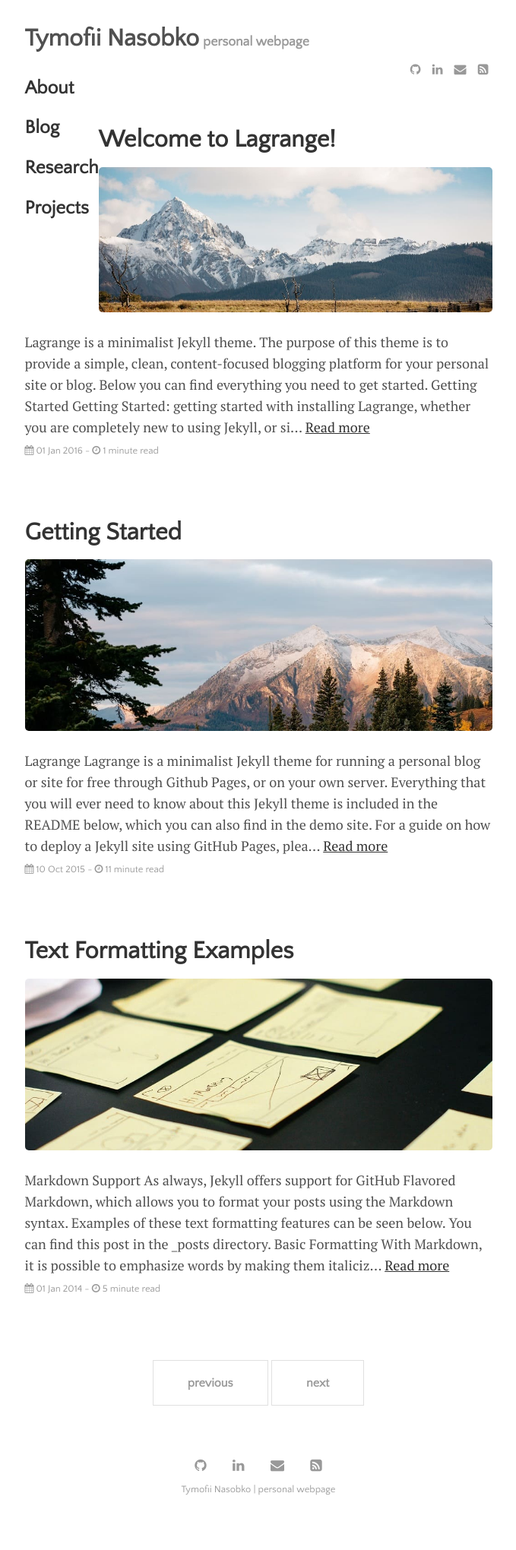
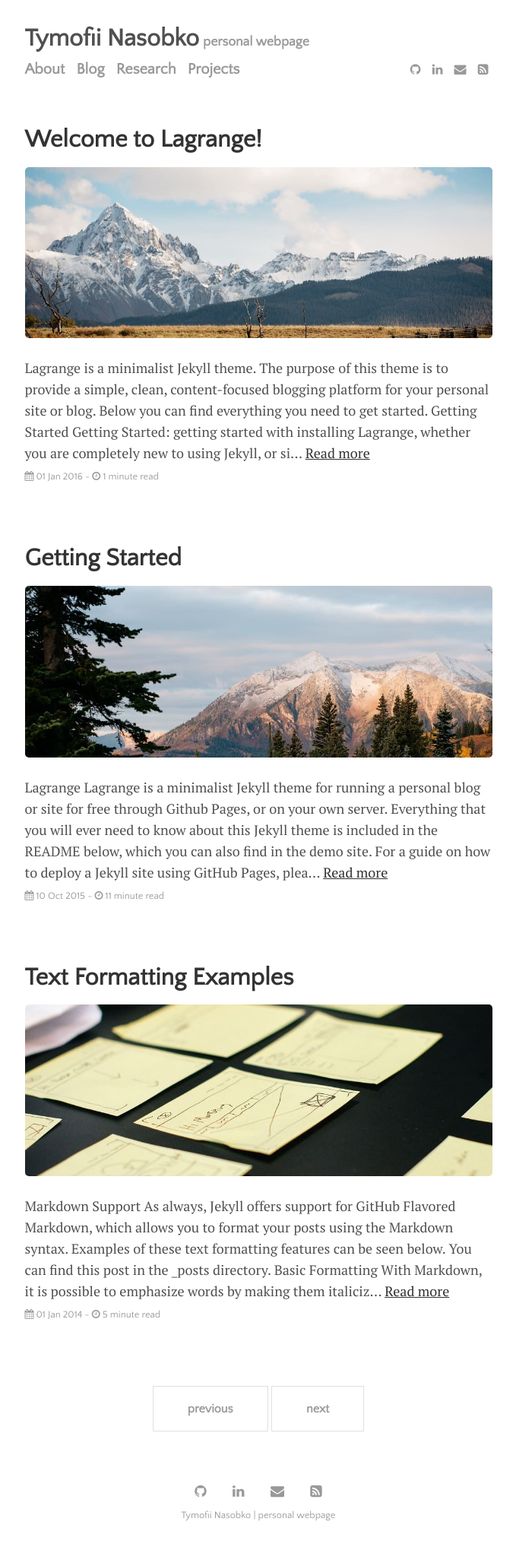
Before and after one commit to TimofiyJ/timofiyj.github.io, a Jekyll site: the page built from index.html, in a window 1280 px wide. Shown: the whole page at 76% size, without its empty margins (300-979 px from the left). Built offline with Jekyll 4.4.1, drawn with Linux system fonts in a browser that asks for light colours; the list of posts is cut into pages by our own code; before the commit the page ends 2006 px from its top, so only the background shows below that.

Commit message:
Fix font size

```diff
--- a/_includes/menu.html
+++ b/_includes/menu.html
@@ -1,7 +1,7 @@
 <div class="menu">
   <nav class="menu-content">
     {% for item in site.data.settings.menu %}
-      <h3 href="{{ site.github.url }}/{{ item.url }}">{{ item.name }}</h3>
+      <a href="{{ site.github.url }}/{{ item.url }}" style="font-size: 20px;">{{ item.name }}</a>
     {% endfor %}
   </nav>
   <nav class="social-icons">
```
